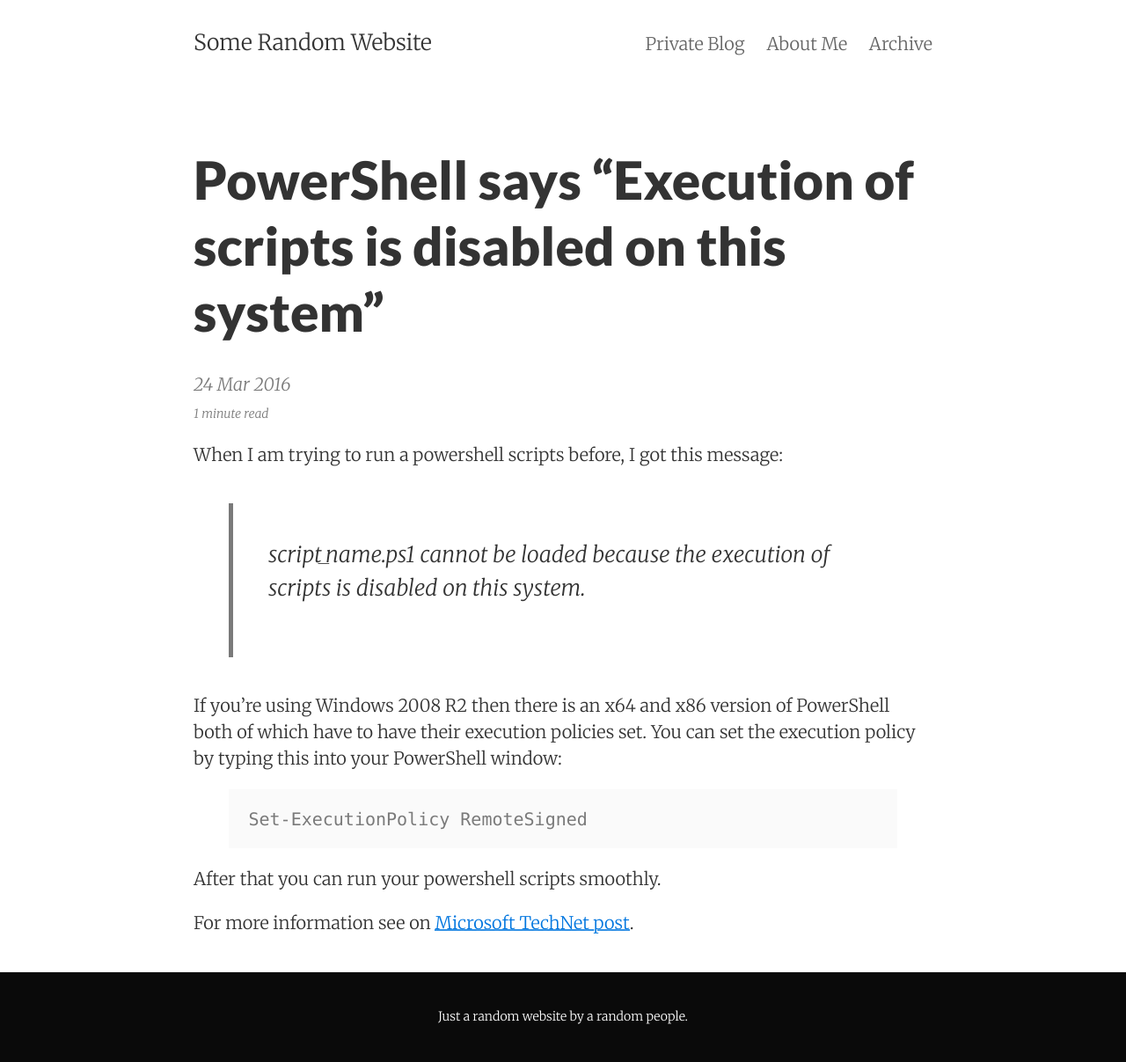
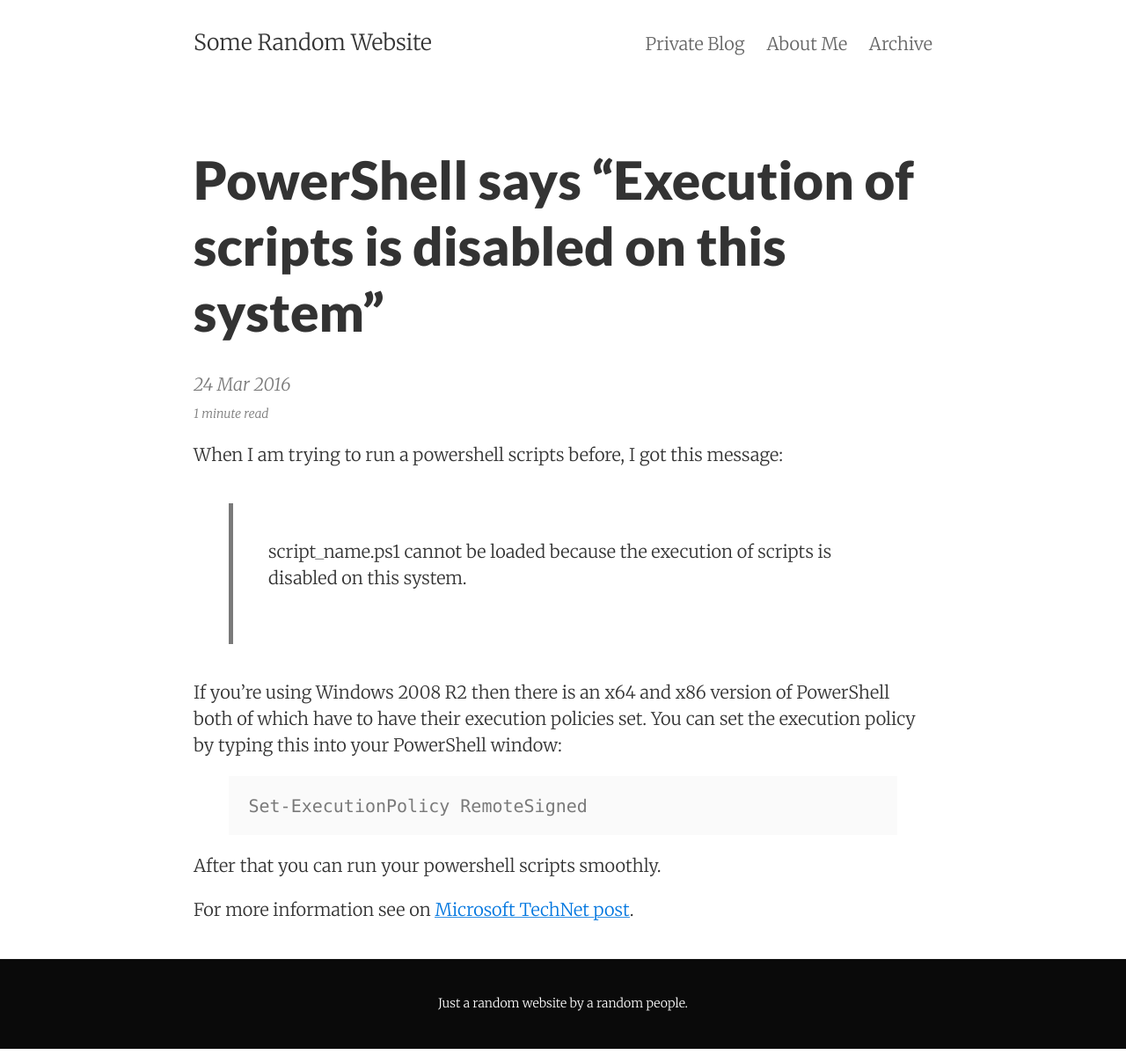
Before and after one commit to wwahyudi/wwahyudi.github.io, a Jekyll site: the page built from _posts/2016-03-24-powershell-execution-scripts-disabled.md, in a window 1280 px wide. Shown: the whole page at 88% size. Built offline with Jekyll 4.4.1, drawn with Linux system fonts in a browser that asks for light colours; comment, search, counter and statistics services are not loaded.

Commit message:
Changed blockquote smaller font & normal style

```diff
--- a/_sass/basscss/_base-typography.scss
+++ b/_sass/basscss/_base-typography.scss
@@ -61,8 +61,8 @@ blockquote {
 
 blockquote,
 blockquote p {
-  font-size: $h3;
-  font-style: italic;
+  font-size: $h4;
+  font-style: normal;
 }
 
 h1,
```
